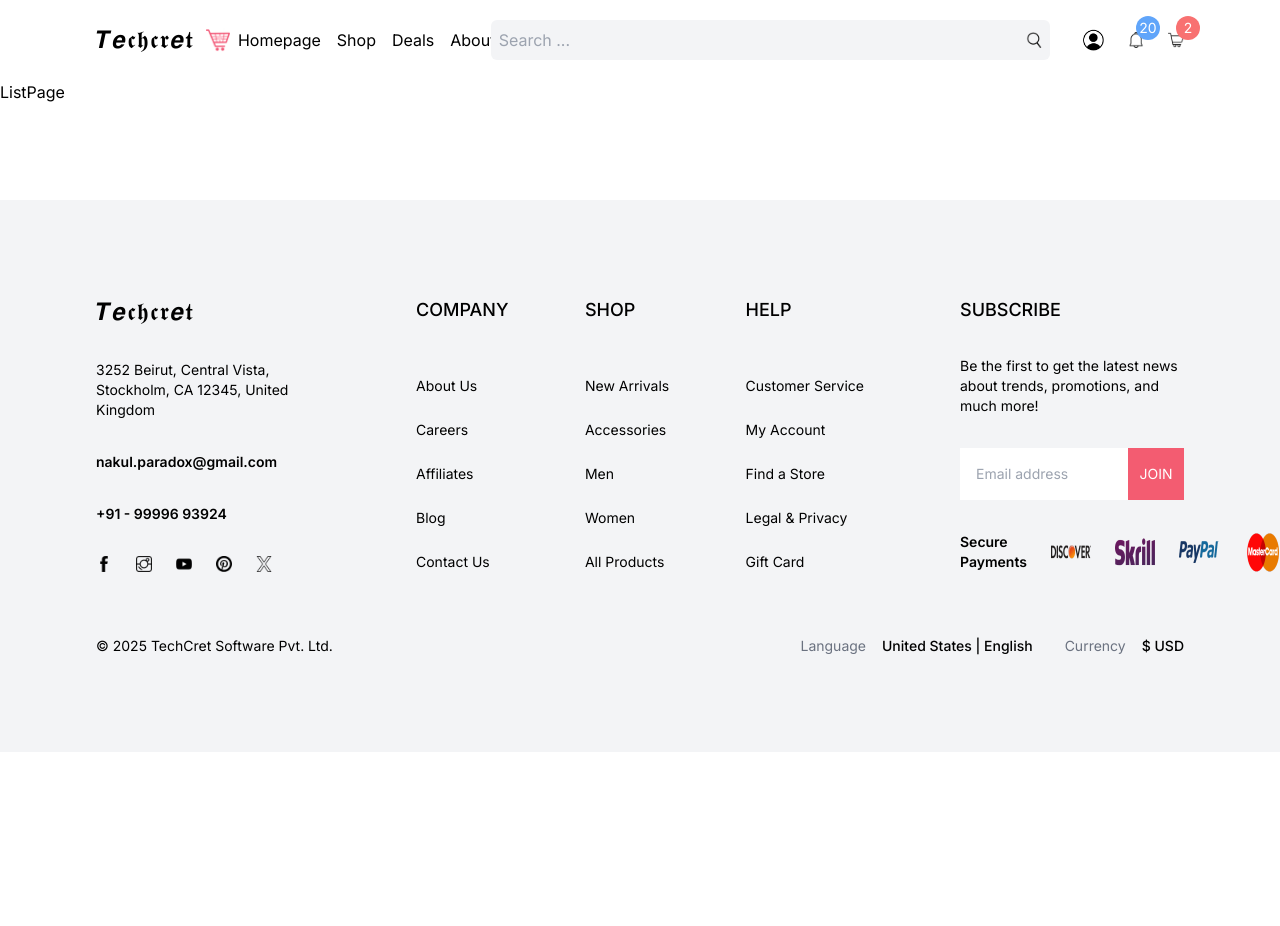
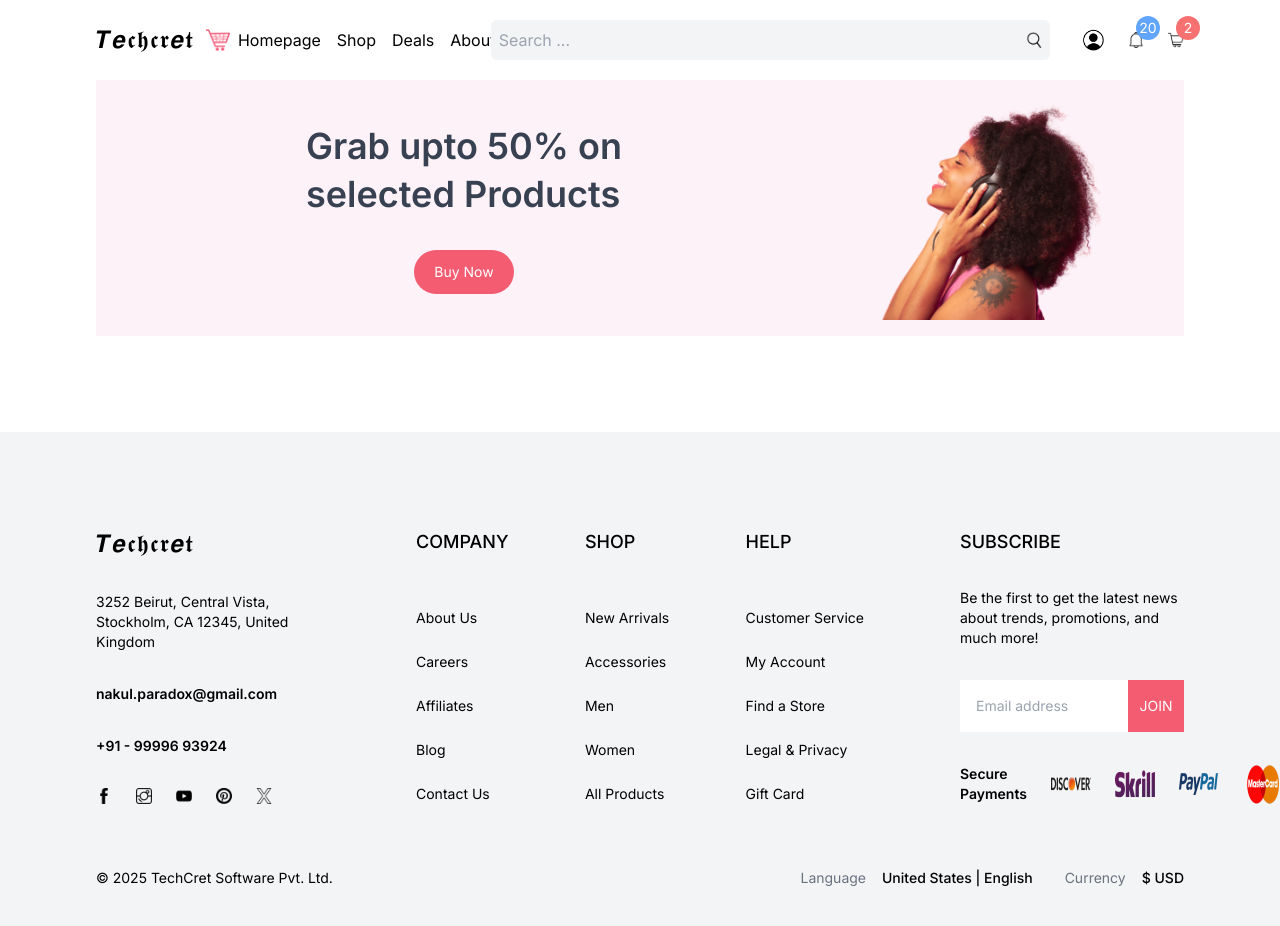
Before and after one commit to pant-nakul/next-ecom, a Next.js app: page /list in a window 1280 px wide. Shown: the top 926 px of the page. Before the commit the page ends 800 px from the top, so only its background shows below. Built offline with nearby package versions, Linux system fonts and the light colour scheme.

Commit message:
campaign componnet

```diff
--- a/src/app/list/page.tsx
+++ b/src/app/list/page.tsx
@@ -1,8 +1,25 @@
 import React from 'react'
+import Image from "next/image";
 
 const ListPage = () => {
     return (
-        <div>ListPage</div>
+        <div className="px-4 md:px-8 lg:px-16 xl:px-24 2xl:px-32 relative">
+            {/*CAMPAIGN*/}
+            <div className="bg-pink-50 p-4 flex justify-between h-64">
+                {/*TEXT*/}
+                <div className="w-2/3 flex flex-col items-center justify-center gap-8">
+                    <h1 className="text-4xl font-semibold leading-[48px] text-gray-700">Grab upto 50% on<br/> selected Products</h1>
+                    <button className="rounded-3xl bg-lama text-white w-max py-3 px-5 text-sm">
+                        Buy Now</button>
+                </div>
+                {/*IMAGE*/}
+                <div className="relative w-1/3">
+                    <Image src="/woman.png" alt="campaign" fill className={"object-contain"} />
+                </div>
+
+            </div>
+
+        </div>
     )
 }
 export default ListPage
```
